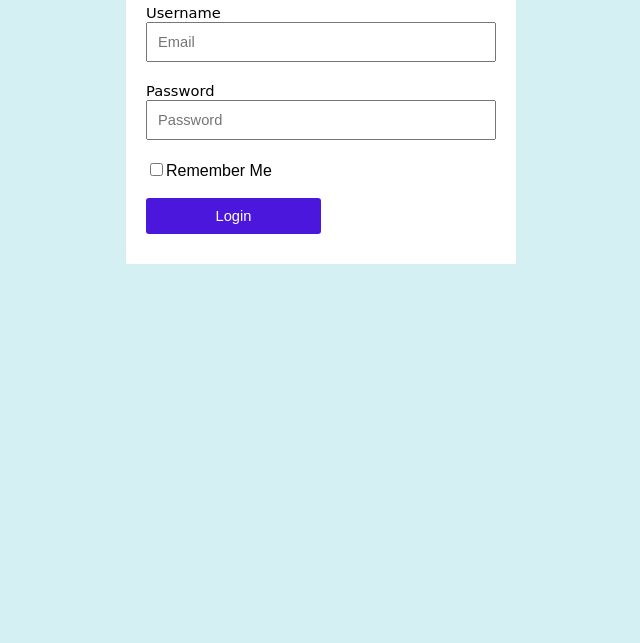
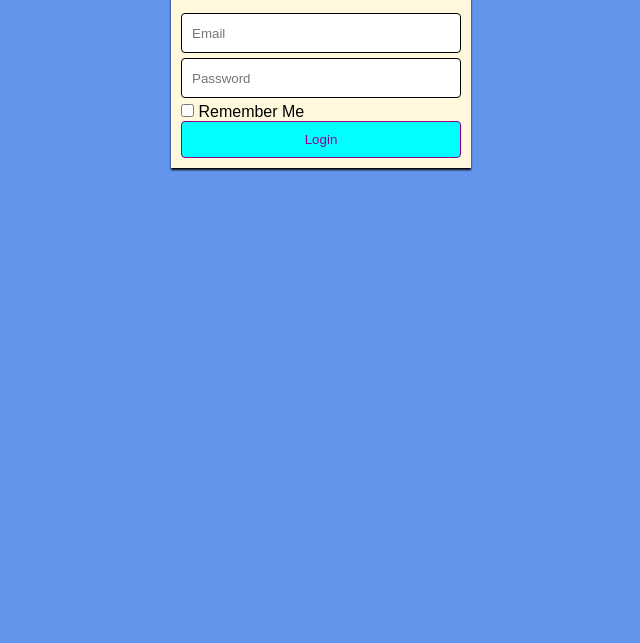
Before and after one commit to Jackdaw93/login, a plain HTML site: page index.html in a window 1280 px wide. Shown: the part 157-800 px from the top of the page, without its empty margins (319-959 px from the left). Drawn offline with Linux system fonts and the light colour scheme; a web font is replaced by a local one.

Commit message:
Update Style Login

```diff
--- a/index.html
+++ b/index.html
@@ -2,30 +2,23 @@
 <html>
   <head>
     <title>Login</title>
-    <link rel="stylesheet" type="text/css" href="style.css">
-    <link href="https://fonts.googleapis.com/css2?family=Piedra&display=swap" rel="stylesheet">
+    <link rel="stylesheet" type="text/css" href="style.css" />
+    <link
+      href="https://fonts.googleapis.com/css2?family=Piedra&display=swap"
+      rel="stylesheet"
+    />
   </head>
   <body>
-
-	<div class="form-group">
-		<p class="title_login">Login</p>
-
-		<form>
-			<label class="title_user">Username</label>
-			<input type="text" name="username" class="form_login" placeholder="Email">
-
-			<label class="title_user">Password</label>
-            <input type="text" name="password" class="form_login" placeholder="Password">
+ <div class="login">
+	 <form action="">
+		 <h3 class="caption">Login</h3>
 		 <br>
-            <input type="checkbox">Remember Me
-            <br><br>
-			<input type="submit" class="submit-btn" value="Login">
-            <br/>
-
+		 <input class="judul" type="text" placeholder="Email">
+		 <input class="judul" type="password" placeholder="Password">
+		 <input type="checkbox" name="member"> Remember Me
+		 <br>
+		 <button class="btn-login">Login</button>
 	 </form>
-
  </div>
-
-
   </body>
 </html>
--- a/style.css
+++ b/style.css
@@ -1,44 +1,44 @@
-body{
-	font-family: sans-serif;
-	background: #d5f0f3;
+* {
+  margin: 0 auto;
+  font-family: Arial, Helvetica, sans-serif;
+  box-sizing: border-box;
+}
+body {
+  background-color: cornflowerblue;
+}
+.login {
+  top: 100px;
+  position: relative;
+  background-origin: 4px;
+  display: block;
+  padding: 10px;
+  width: 100%;
+  background-color: cornsilk;
+  max-width: 300px;
+  box-shadow: 0px 2px 2px black;
 }
 
-.title_login{
-	text-align: center;
-    text-transform: uppercase;
-    font-family: 'Piedra', cursive;
+.login form input.judul {
+  padding: 10px;
+  margin-bottom: 5px;
+  outline: none;
+  height: 40px;
+  width: 100%;
+  display: block;
+  border: 1px solid;
+  border-radius: 4px;
 }
 
-.form-group{
-	width: 350px;
-	background: white;
-	margin: 80px auto;
-	padding: 30px 20px;
+.login form button.btn-login {
+  background-color: cyan;
+  border-radius: 4px;
+  border: 1px solid;
+  padding: 10px;
+  display: block;
+  width: 100%;
+  color: darkmagenta;
 }
-
-label{
-	font-size: 11pt;
+.login form h3.caption {
+	padding: 10px 0;
+	text-align: center;
 }
-
-.form_login{
-	box-sizing : border-box;
-	width: 100%;
-	padding: 10px;
-	font-size: 11pt;
-	margin-bottom: 20px;
-}
-
-.submit-btn {
-    background: #4c17dd;
-	color: white;
-	font-size: 11pt;
-    width: 50%;
-    flex-wrap: wrap;
-	border: none;
-	border-radius: 3px;
-    padding: 10px 20px;
-}
-
-.title_user {
-    font-family: 'Piedra', cursive;
-}
```
Lines whose indentation alone changed are shown as unchanged.
